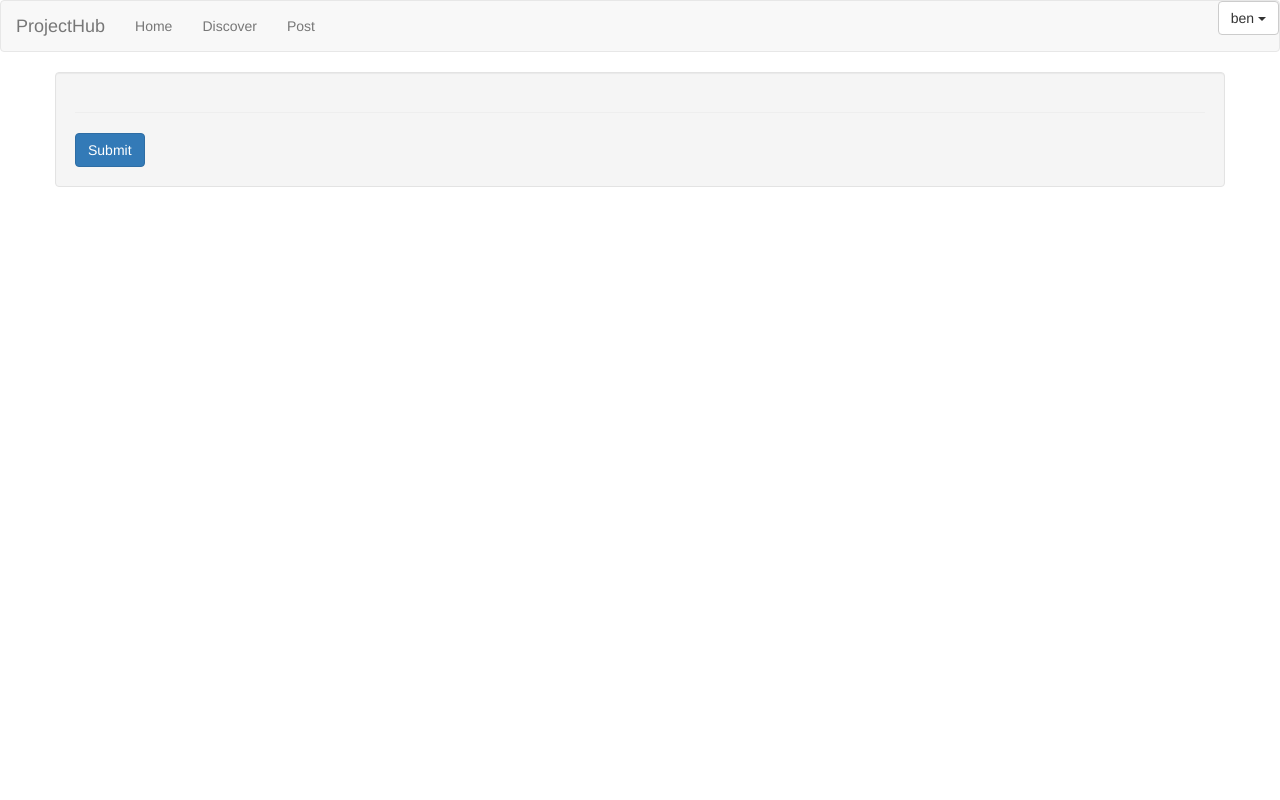
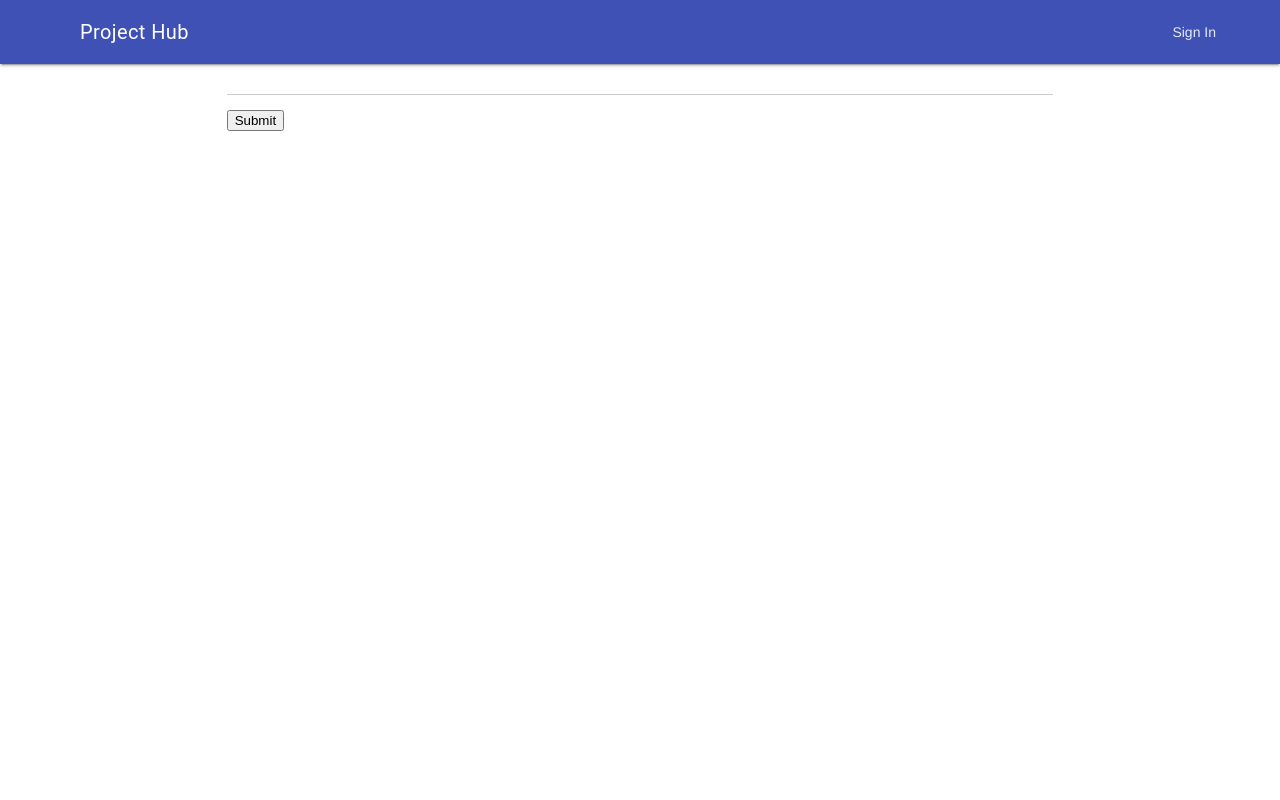
Before and after one commit to benbianchi/WpiprojectHub, a Django app: page /project/create in a window 1280 px wide. Run offline with Django 3.2, Linux system fonts and the light colour scheme; a user stored in the database is signed in; parts of the project's set-up code (start-up, migrations or seed data) failed here and were passed over; some libraries are stand-ins or nearby versions.

Commit message:
Changing Computers...

```diff
--- a/membership/project/views.py
+++ b/membership/project/views.py
@@ -10,6 +10,7 @@ from django.views.generic.edit import CreateView, UpdateView, DeleteView
 from django.views.generic.detail import DetailView
 from django.views.generic.list import ListView
 from django.shortcuts import get_object_or_404, redirect
+from django.core.urlresolvers import reverse, reverse_lazy
 
 
 class ProjectListView(ListView):
@@ -43,14 +44,17 @@ class ProjectUpdate(UpdateView):
     template_name = 'project/update.html'
     form_class = ProjectForm
 
+    def get_success_url(self):
+        return reverse('project_read', kwargs={"pk": self.object.id})
+
     def get_context_data(self, **kwargs):
         context = super(ProjectUpdate, self).get_context_data(**kwargs)
         return context
 
 
 
-class ProjectDelete(DeleteView):
-    model = Project
-    template_name = 'project/delete.html'
-    form_class = ProjectForm
-    success_url="/discover/"
+def ProjectDelete(request,num):
+
+    p = get_object_or_404(Project,pk=num);
+    p.delete();
+    reverse_lazy("discover")
--- a/membership/urls.py
+++ b/membership/urls.py
@@ -12,13 +12,14 @@ urlpatterns = [
 
     #Project CRUD
     # url(r'^project/$', views.projectHome, name='project'),
-    url(r'^project/create$', ProjectCreate.as_view(), name='Create Project'),
-    url(r'^project/(?P<pk>[0-9]+)$', ProjectRead.as_view(), name='Project'),
-    url(r'^project/(?P<pk>[0-9]+)/edit$', ProjectUpdate.as_view(), name='Project'),
-    url(r'^project/(?P<pk>[0-9]+)/delete$', ProjectDelete.as_view(), name='Project'),
-    # url(r'^project/(?P<num>[0-9]+)/delete/$', views.projectDelete, name='project'),
-    url(r'^profile/$', views.profile, name="profile"),
+    url(r'^project/create$', ProjectCreate.as_view(), name='create_project'),
+    url(r'^project/(?P<pk>[0-9]+)$', ProjectRead.as_view(), name='project_read'),
+    url(r'^project/(?P<pk>[0-9]+)/edit$', ProjectUpdate.as_view(), name='project_update'),
+    url(r'^project/(?P<num>[0-9]+)/delete$', ProjectDelete, name='project_delete'),
 
+
+    #Profile CRUD
+    url(r'^profile/(?P<pk>[0-9]+)$', views.profile, name="profile"),
     #Manage Project URL
     # url(r'^manage/$', views.manageProjects, name='project'),
 ]
--- a/static/bower.json
+++ b/static/bower.json
@@ -22,6 +22,7 @@
   ],
   "dependencies": {
     "angular": "^1.6.3",
-    "bootstrap": "^3.3.7"
+    "bootstrap": "^3.3.7",
+    "material-design-lite": "^1.3.0"
   }
 }
--- a/static/style.css
+++ b/static/style.css
@@ -1,22 +1,8 @@
-
-li a {
-    color: green;
+.authForm{
+        padding-left: 24px;
 }
 
-.intro {
-    display: table;
-    width: 100%;
-    height: auto;
-    padding: 100px 0;
-    text-align: center;
-    color: #fff;
-    background: linear-gradient(
-      rgba(0, 0, 0, 0.6),
-      rgba(0, 0, 0, 0.6)
-    ), url(img/boston.jpg) no-repeat bottom center scroll;
-    background-color: #000;
-    -webkit-background-size: cover;
-    -moz-background-size: cover;
-    background-size: cover;
-    -o-background-size: cover;
+.center
+{
+    margin-left: 30%;
 }
--- a/templates/base.html
+++ b/templates/base.html
@@ -6,69 +6,58 @@
 <head>
 
 
-    <nav class="navbar navbar-default" role="navigation">
-        <!-- Brand and toggle get grouped for better mobile display -->
-        <div class="navbar-header">
-            <button type="button" class="navbar-toggle" data-toggle="collapse" data-target=".navbar-ex1-collapse">
-                <span class="sr-only">Toggle navigation</span>
-                <span class="icon-bar"></span>
-                <span class="icon-bar"></span>
-                <span class="icon-bar"></span>
-            </button>
-            <a class="navbar-brand" href="/">ProjectHub</a>
-        </div>
+   <!-- Always shows a header, even in smaller screens. -->
+<div class="mdl-layout mdl-js-layout mdl-layout--fixed-header">
+  <header class="mdl-layout__header">
+    <div class="mdl-layout__header-row">
+      <!-- Title -->
+      <span class="mdl-layout-title">Project Hub</span>
+      <!-- Add spacer, to align navigation to the right -->
+      <div class="mdl-layout-spacer"></div>
+      <!-- Navigation. We hide it in small screens. -->
+      <nav class="mdl-navigation mdl-layout--large-screen-only">
+        <a class="mdl-navigation__link" href="/login/">Sign In</a>
+      </nav>
+    </div>
+  </header>
+  {% if user.is_authenticated %}
+  <div class="mdl-layout__drawer">
+    <span class="mdl-layout-title">{{ user.username }}</span>
+    <nav class="mdl-navigation">
+      <a class="mdl-navigation__link" href="/discover/">Discover</a>
+      <a class="mdl-navigation__link" href="/project/create">Post</a>
+      <a class="mdl-navigation__link" href="/manage/">Manage</a>
+      <a class="mdl-navigation__link" href="/profile/{{ user.id }}">Profile</a>
+    </nav>
+  </div>
+  {% endif %}
+  <main class="mdl-layout__content">
+    <div class="page-content">
 
-        <!-- Collect the nav links, forms, and other content for toggling -->
-        <div class="collapse navbar-collapse navbar-ex1-collapse">
-            <ul class="nav navbar-nav">
-                <li class=""><a href="/">Home</a></li>
-                <li><a href="/discover/">Discover</a></li>
-                <li><a href="/project/create">Post</a></li>
-            </ul>
-            <ul class="nav navbar-nav navbar-right">
-                {% if user.is_authenticated %}
-
-                <div class="dropdown">
-                    <button class="btn btn-default dropdown-toggle" type="button" id="dropdownMenu1" data-toggle="dropdown" aria-haspopup="true"
-                        aria-expanded="true">
-                {{ user.get_username}}
-                <span class="caret"></span>
-            </button>
-                    <ul class="dropdown-menu" aria-labelledby="dropdownMenu1">
-                        <li><a href="/profile/">Profile</a></li>
-                        <li><a href="/manage/">Manage Projects</a></li>
-                        <li role="separator" class="divider"></li>
-                        <li><a href="/logout/">Sign Out</a></li>
-                    </ul>
-                </div>
-
-                <li></li>
+        <div class="mdl-grid">
+  <div class="mdl-cell mdl-cell--2-col"></div>
+  <div class="mdl-cell mdl-cell--8-col">
+  {% block content %} {% endblock %}
+  </div>
+  <div class="mdl-cell mdl-cell--2-col"></div>
+</div>
 
 
-                {% else %}
-                <li><a href="/login/">Sign in</a></li>
-                {% endif %}
-            </ul>
+
         </div>
-        <!-- /.navbar-collapse -->
-    </nav>
+  </main>
+</div>
 
-    <link rel="stylesheet" href="{% static 'bower_components/font-awesome/css/font-awesome.css'  %}">
-    <link href="{% static 'bower_components/bootstrap/dist/css/bootstrap.min.css' %}" rel="stylesheet">
+
+
+</body>
+
+    <link rel="stylesheet" href="{% static 'bower_components/material-design-lite/material.min.css' %}">
+    <link rel="stylesheet" href="{% static 'style.css' %}">
+    <script src="{% static 'bower_components/material-design-lite/material.min.js' %}"></script>
+    <link rel="stylesheet" href="https://fonts.googleapis.com/icon?family=Material+Icons">
+
     <script src="{% static 'bower_components/jquery/dist/jquery.js' %}"></script>
     <script src="{% static 'bower_components/bootstrap/dist/js/bootstrap.js' %}"></script>
 
-
-
-
-    <meta charset="UTF-8">
-    <title>Project Hub</title>
-</head>
-
-<body>
-
-    {% block content %} {% endblock %}
-
-</body>
-
 </html>
--- a/templates/project/project_common.html
+++ b/templates/project/project_common.html
@@ -1,12 +1,12 @@
 {% extends 'base.html' %}
 {% block content %}
 <div class="container">
+
+
+
+
     <div class="row">
 
-
-    </div>
-    <div class="row">
-        <div class="well">
 
                 {% block form %}
                 {% endblock %}
```
Also changed, not shown: membership/forms.py (+5 -2 lines), templates/discover.html (+19 -37 lines), templates/login.html (+19 -53 lines), templates/project/delete.html (+5 -2 lines), templates/project/read.html (+20 -57 lines), templates/project/update.html (+22 -0 lines), templates/widgets/profile_footer.html (added, +55 -0 lines), db.sqlite3, 3 other files.
